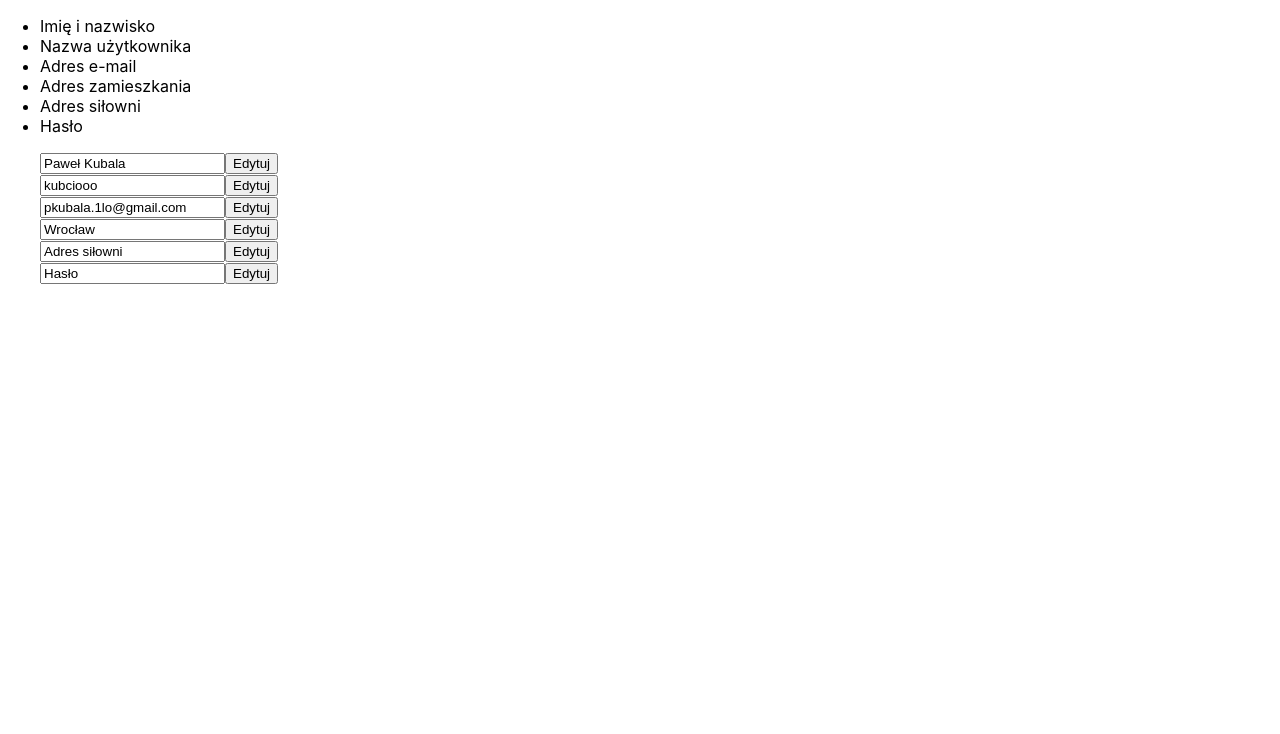
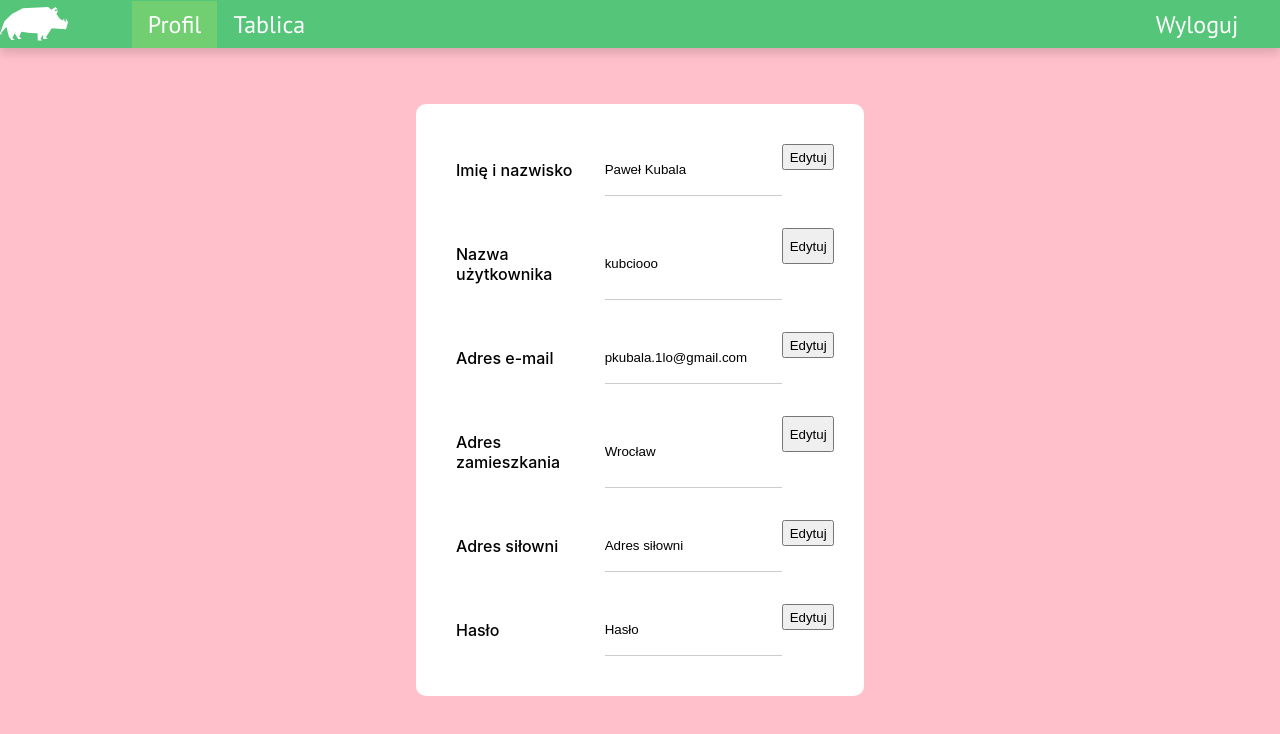
Before and after one commit to maclewan/DzikBook, a React (Create React App) app in the folder dzik-front/: page /profile/personal-data in a window 1280 px wide. Shown: the top 734 px of the page. Built offline with nearby package versions, Linux system fonts and the light colour scheme.

Commit message:
feat: navbar and styling

```diff
--- /dev/null
+++ b/dzik-front/src/components/navigation/navigation.js
@@ -0,0 +1,36 @@
+import React from "react";
+import { NavLink } from "react-router-dom";
+
+import classnames from "./navigation.module.scss";
+import logo from "../../assets/images/only_dzik_logo.svg";
+
+const navigation = () => {
+  return (
+    <div className={classnames.navbar}>
+      <img src={logo} alt="logo" />
+      <NavLink
+        to="/profile/personal-data"
+        className={classnames.navbarLink}
+        activeClassName={classnames.activeLink}
+      >
+        <p>Profil</p>
+      </NavLink>
+      <NavLink
+        to="/profile/personal-data2"
+        className={classnames.navbarLink}
+        activeClassName={classnames.activeLink}
+      >
+        <p>Tablica</p>
+      </NavLink>
+      <NavLink
+        to="/auth/login"
+        className={classnames.navbarLink}
+        activeClassName={classnames.activeLink}
+      >
+        <p>Wyloguj</p>
+      </NavLink>
+    </div>
+  );
+};
+
+export default navigation;
--- /dev/null
+++ b/dzik-front/src/components/navigation/navigation.module.scss
@@ -0,0 +1,65 @@
+.navbar {
+    font-family: "PT Sans", sans-serif;
+    position: fixed;
+    top: 0;
+    left: 0;
+    width: 100%;
+    height: 3rem;
+    background-color: #55C57A;
+    display: flex;
+    align-items: center;
+    align-content: center;
+    justify-content: flex-start;
+    justify-items: center;
+    z-index: 1000;
+
+    img {
+        height: 70%;
+    }
+
+    box-shadow: 0 5px 10px rgba(black, .15);
+    p {
+        padding: 0;
+        margin: auto .5rem;
+        text-align: center;
+        font-size: 1.5rem;
+    }
+
+}
+
+.navbarLink:link, .navbarLink:visited {
+    transition: all .1s ease-in-out;
+
+    color: white;
+    text-decoration: none;
+    text-align: center;
+    padding: .5rem;
+    // margin-left: 5%;
+    // width: 5rem;
+    &:first-of-type {
+        margin-left: 5%;
+    }
+    &:last-of-type {
+        margin-right: 2%;
+        margin-left: auto;
+    }
+}
+
+
+.navbarLink:hover {
+    // color: black;
+    transform: scale(1.05);
+    // box-shadow: 0 2px 10px rgba(black, .1);
+    background-color: rgba(#7ED56F,.2);
+
+
+}
+
+.navbarLink:active {
+}
+
+.activeLink {
+    background-color: rgba(#7ED56F,.7);
+    // background-color: rgba(#fff, .1);
+    // cursor: not-allowed;
+}
--- a/dzik-front/src/containers/Auth/Auth.js
+++ b/dzik-front/src/containers/Auth/Auth.js
@@ -1,10 +1,13 @@
 import React from "react";
 import { Route, Switch, Redirect } from "react-router";
+
+
 import Login from "../../components/Auth/Login/login";
 import Register from "../../components/Auth/Register/register";
 import classes from './Auth.module.scss';
 import logo from '../../assets/images/Logo.svg'
-import video from '../../assets/videos/login_video.mp4'
+import video1 from '../../assets/videos/login_video.mp4'
+import video2 from '../../assets/videos/login_video.webm'
 const Auth = () => {
   return (
     <div className={classes.authContainer}>
@@ -16,7 +19,8 @@ const Auth = () => {
         </div>
         <div class={classes.authVideo}>
           <video class={classes.authVideoContent} autoPlay  muted loop>
-            <source src={video} type="video/mp4" />
+            <source src={video1} type="video/mp4" />
+            <source src={video2} type="video/webm" />
             Your browser is not supported!
           </video>
         </div>
--- a/dzik-front/src/components/PersonalData/PersonalData.js
+++ b/dzik-front/src/containers/Profile/PersonalData/PersonalData.js
@@ -74,17 +74,18 @@ const PersonalData = (props) => {
 
   const infoTypes = infoTypesList.map((type, id) => {
     return (
-      <li key={id} className={classes.infoType}>
+      <p key={id} className={classes.dataRow__type}>
         {type}
-      </li>
+      </p>
     );
   });
 
   const data = dataList.map((data, id) => {
     return (
-      <div key={id} className={classes.DataRow}>
+      <li key={id} className={classes.dataRow}>
+        {infoTypes[id]}
         <input
-          className={classes.DataRow__input}
+          className={classes.dataRow__input}
           readOnly={!variables[id][0]["editable"]}
           value={variables[id][0]["value"]}
           onChange={(event) => {
@@ -99,7 +100,7 @@ const PersonalData = (props) => {
         />
 
         <button
-          className={[classes.Button, classes.DataRow__button].join(" ")}
+          className={classes.dataRow__button}
           onClick={() => {
             const type = variables[id][0];
             const setType = variables[id][1];
@@ -121,7 +122,7 @@ const PersonalData = (props) => {
             variables[id][0]["buttonText"] // buttonText
           }
         </button>
-      </div>
+      </li>
     );
   });
 
@@ -133,13 +134,13 @@ const PersonalData = (props) => {
     <button className={classes.Button} onClick={updateData}>Submit changes</button>
   ) : null;
   return (
-    <React.Fragment>
-      <div className={classes.PersonalData}>
-        <ul className={classes.PersonalData__typesList}>{infoTypes}</ul>
-        <ul className={classes.PersonalData__dataList}>{data}</ul>
+    <div className={classes.background}>
+      <div className={classes.personalData}>
+        {/* <ul className={classes.personalData__typesList}>{infoTypes}</ul> */}
+        <ul className={classes.personalData__dataList}>{data}</ul>
       </div>
       {submitButton}
-    </React.Fragment>
+    </div>
   );
 };
 
--- /dev/null
+++ b/dzik-front/src/containers/Profile/PersonalData/PersonalData.module.scss
@@ -0,0 +1,65 @@
+.background {
+    background-color: pink;
+    width: 100vw;
+    height: 100vh;
+}
+
+.personalData {
+    padding: 1.5rem;
+    position: absolute;
+    left: 50%;
+    top: 50%;
+    width: 35vw;
+    height: auto;
+    transform: translate(-50%, -50%);
+    background-color: white;
+    border: none;
+    border-radius: 10px;
+    // display: grid;
+    // grid-template-columns: 2fr 3fr;
+    // // grid-column-gap: 20px;
+    // grid-template-rows: 1fr;
+    align-items: start;
+    box-sizing: border-box;
+
+
+    &__typesList {
+        padding: 0;
+        list-style-type: none;
+        border-right: 1px solid #ccc;
+        display: grid;
+        grid-template-rows: repeat(6, 1fr);
+    }
+
+    &__dataList {
+        padding: 0;
+        padding-left: 1rem;
+        list-style-type: none;
+        width: 100%;
+        height: auto;
+
+        .dataRow {
+            display: grid;
+            grid-template-columns: 2fr 2fr 1fr;
+
+            &:not(:last-child) {
+                margin-bottom: 2rem;
+            }
+
+            &__type {
+                font-weight: 500;
+            }
+
+            &__input {
+                padding: 0;
+                border: none;
+                border-bottom: 1px solid #ccc;
+            }
+
+            &__button {
+                width: 70%;
+                height: 50%;
+            }
+        }
+    }
+}
--- a/dzik-front/src/containers/Profile/Profile.js
+++ b/dzik-front/src/containers/Profile/Profile.js
@@ -1,9 +1,12 @@
 import React from "react";
 import { Route, Switch, Redirect } from "react-router";
-import PersonalData from "../../components/PersonalData/PersonalData";
+
+import PersonalData from "./PersonalData/PersonalData";
+import Navigation from "../../components/navigation/navigation";
 const Auth = () => {
   return (
     <div>
+      <Navigation />
       <Redirect to="/profile/personal-data" />
       <Switch>
         <Route path="/profile/personal-data" component={PersonalData} exact />
```
Also changed, not shown: dzik-front/src/assets/images/only_dzik_logo.svg (added), dzik-front/src/components/PersonalData/PersonalData.module.scss (deleted), 1 other file (tests, documents, lock files or other folders).
